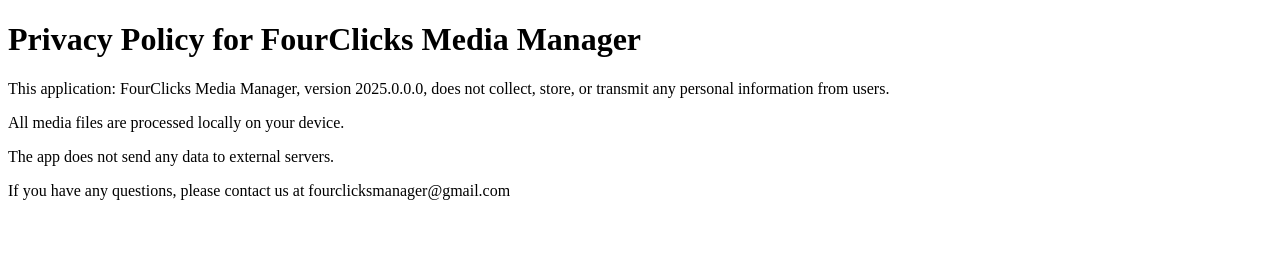
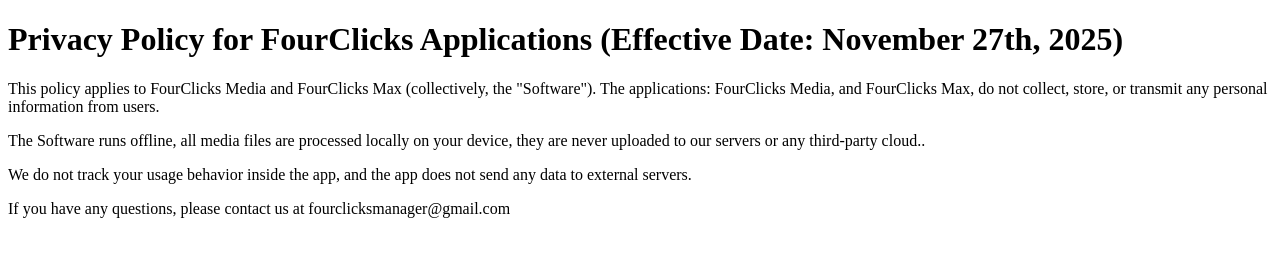
Before and after one commit to andy-20876/FourClicks-Privacy-Policy, a plain HTML site: page index.html in a window 1280 px wide. Drawn offline with Linux system fonts and the light colour scheme.

Commit message:
Revise privacy policy for FourClicks applications

```diff
--- a/index.html
+++ b/index.html
@@ -5,10 +5,10 @@
   <title>Privacy Policy - FourClicks Media Manager</title>
 </head>
 <body>
-  <h1>Privacy Policy for FourClicks Media Manager</h1>
-  <p>This application: FourClicks Media Manager, version 2025.0.0.0, does not collect, store, or transmit any personal information from users.</p>
-  <p>All media files are processed locally on your device.</p>
-  <p>The app does not send any data to external servers.</p>
+  <h1>Privacy Policy for FourClicks Applications (Effective Date: November 27th, 2025)</h1>
+  <p>This policy applies to FourClicks Media and FourClicks Max (collectively, the "Software"). The applications: FourClicks Media, and FourClicks Max, do not collect, store, or transmit any personal information from users.</p>
+  <p>The Software runs offline, all media files are processed locally on your device, they are never uploaded to our servers or any third-party cloud..</p>
+  <p>We do not track your usage behavior inside the app, and the app does not send any data to external servers.</p>
   <p>If you have any questions, please contact us at fourclicksmanager@gmail.com </p>
 </body>
 </html>
```
